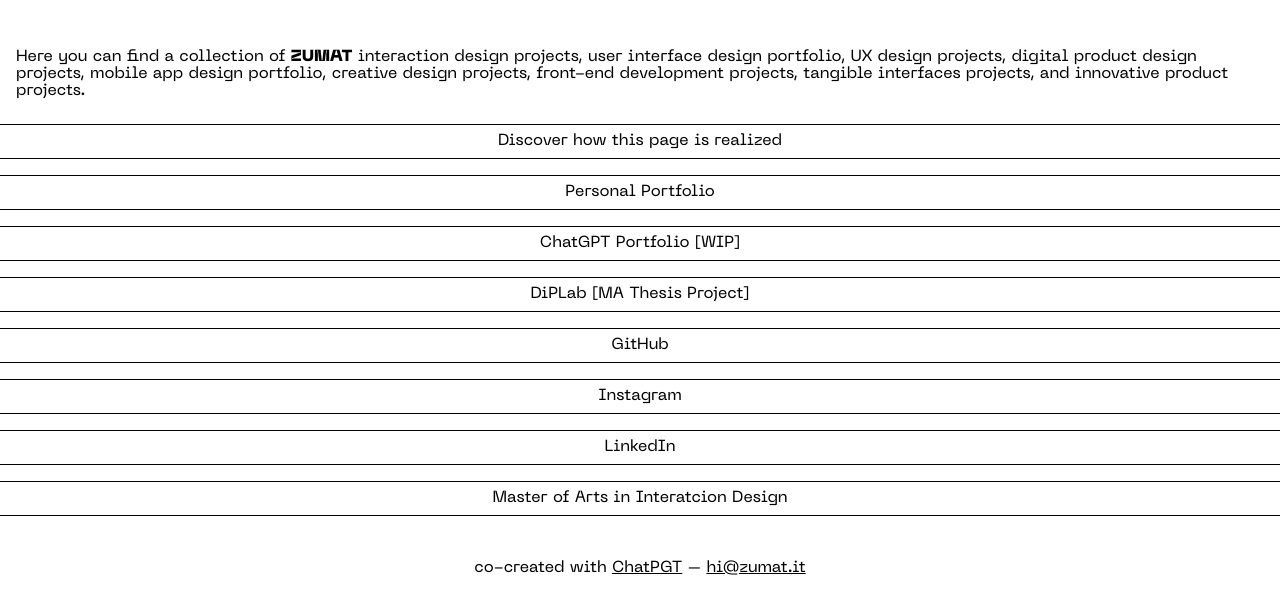
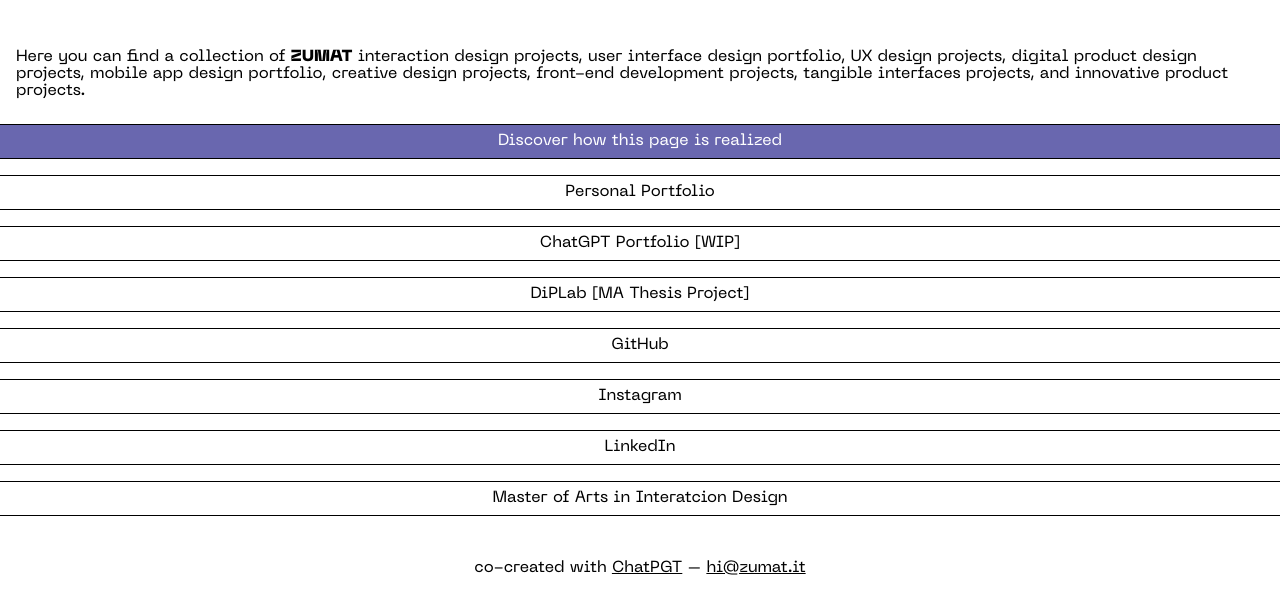
Before and after one commit to zumatt/linkBranching, a plain HTML site: page index.html in a window 1280 px wide. In both pictures the pointer is over the element "Discover how this page is realized". Shown: the part 50-664 px from the top of the page. Drawn offline with Linux system fonts and the light colour scheme.

Commit message:
Hover change color

```diff
--- a/assets/style.css
+++ b/assets/style.css
@@ -84,6 +84,11 @@ header {
     text-align: center;
 }
 
+.link:hover{
+    background: #6967af;
+    color: #ffffff;
+}
+
 .link a {
     text-decoration: none;
     color: inherit;
```
